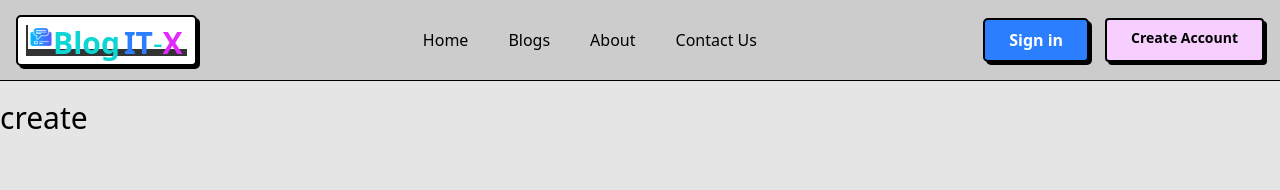
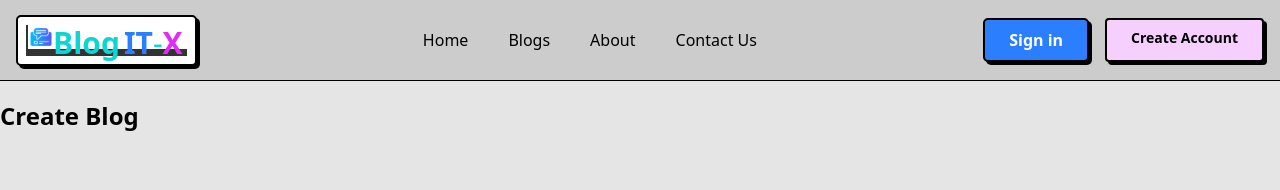
Before and after one commit to srmaharana1999/srm_blog, a Next.js app: page /blogs/create in a window 1280 px wide. Shown: the top 190 px of the page. Built offline with nearby package versions, Linux system fonts and the light colour scheme; no server answers.

Commit message:
feat: create route for blogs

```diff
--- /dev/null
+++ b/app/(content)/blogs/create/page.tsx
@@ -0,0 +1,9 @@
+const CreateBlogPage = () => {
+  return (
+    <div className="mt-25 max-w-7xl mx-auto">
+      <h1 className="text-2xl">Create Blog</h1>
+    </div>
+  );
+};
+
+export default CreateBlogPage;
--- a/app/(content)/blogs/page.tsx
+++ b/app/(content)/blogs/page.tsx
@@ -13,7 +13,7 @@ const blogsPage = async () => {
     <div className="mt-30 max-w-7xl mx-auto w-11/12 relative">
       <div className="flex justify-between items-center mb-12">
         <div className=" inline-flex text-sm gap-1.5">
-          <Link href="/" className="text-white/70">
+          <Link href="/" className="text-black/80">
             Home
           </Link>
           <MdOutlineArrowRightAlt className="self-center" />{" "}
```
